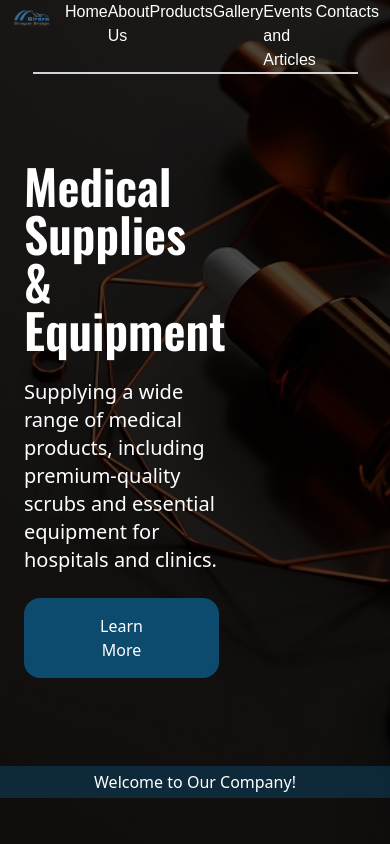
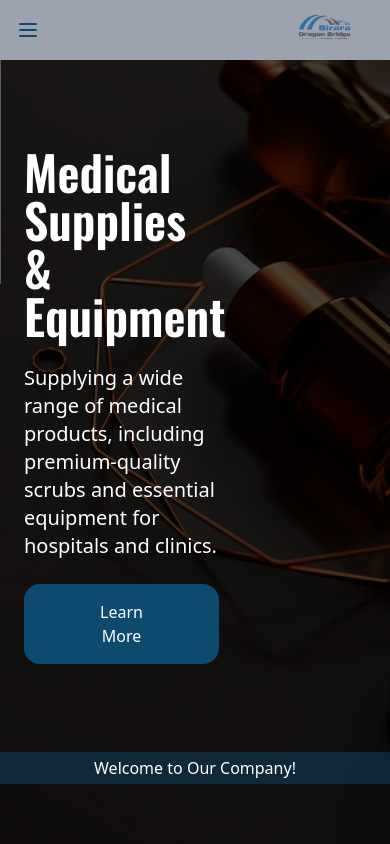
Before and after one commit to KidusThethird/birara_dragon, a React (Vite) app: page / in a window 390 px wide. Shown: the top 844 px of the page. Built offline with nearby package versions, Linux system fonts and the light colour scheme; a web font is replaced by a local one.

Commit message:
update: nav bar responsivness added

```diff
--- a/src/components/aboutus.jsx
+++ b/src/components/aboutus.jsx
@@ -22,7 +22,7 @@ export default function AboutUs() {
             }}
           />
         </div>
-        <div className="my-4 col-span-1 space-y-2 pr-8 text-gray-800 font-montserrat">
+        <div className="my-4 col-span-1 text-sm space-y-2 pr-8 text-gray-800 font-montserrat">
           <h1 className="text-2xl font-semibold">About Us</h1>
           <p>
             At Birara Dragon Bridge General Trading, we are committed to
--- a/src/components/navbar.jsx
+++ b/src/components/navbar.jsx
@@ -1,15 +1,23 @@
-import React from "react";
 import logo from "../assets/images/logo01.png";
+import { X, Menu } from "lucide-react";
+import React, { useState } from "react";
+import { motion } from "framer-motion";
 
 export default function NavBar() {
+  const [drawer, setDrawer] = useState(false);
+
+  const toggleDrawer = () => {
+    setDrawer(!drawer);
+  };
+
   return (
     <div className="">
-      <div className="grid grid-cols-6 w-full ">
-        <div>
-          <img src={logo} alt="" className="w-full col-span-2 " />
+      <div className="hidden md:grid grid-cols-6 w-full ">
+        <div className="col-span-1">
+          <img src={logo} alt="" className="w-full " />
         </div>
-        <div className="text-white my-auto col-span-3 w-full ">
-          <div className="flex justify-around font-playwrite">
+        <div className="text-white my-auto col-span-5 w-full ">
+          <div className="flex space-x-6 font-playwrite">
             <a
               href=""
               className="hover:text-sky-600 hover:scale-105 duration-100"
@@ -49,7 +57,32 @@ export default function NavBar() {
           </div>
         </div>
       </div>
-      <div className="border-b-2 border-gray-300 w-5/6 mx-auto"></div>
+      <div className="hidden md:block border-b-2 border-gray-300 w-5/6 mx-auto"></div>
+
+      <div className="block md:hidden relative w-full">
+        <div
+          onClick={toggleDrawer}
+          className="flex cursor-pointer justify-between px-4 bg-gray-400 text-sky-900"
+        >
+          {drawer ? <X className="my-auto" /> : <Menu className="my-auto" />}
+          <img src={logo} className="w-24" alt="" />
+        </div>
+        <motion.div
+          initial={{ x: "-100%" }}
+          animate={{ x: drawer ? "0%" : "-100%" }}
+          transition={{ duration: 0.3 }} // Smooth transition without bounce
+          className="absolute top-14 bg-gray-400 w-3/4"
+        >
+          <div className="px-8 space-y-3 py-3">
+            <h1>Home</h1>
+            <h1>About Us</h1>
+            <h1>Products</h1>
+            <h1>Gallery</h1>
+            <h1>Events and Articles</h1>
+            <h1>Contacts</h1>
+          </div>
+        </motion.div>
+      </div>
     </div>
   );
 }
--- a/tailwind.config.js
+++ b/tailwind.config.js
@@ -9,6 +9,17 @@ export default {
         montserrat: ["Montserrat", "sans-serif"],
       },
     },
+    screens: {
+      vsm: "400px",
+      smx: "500px",
+      sm: "640px",
+      ms: "700px",
+      md: "768px",
+      lmd: "950px",
+      lg: "1024px",
+      xl: "1280px",
+      xl2: "1440px", // Custom screen size
+    },
   },
   plugins: [],
 };
```
Also changed, not shown: vite.config.js.timestamp-1727235351629-5dbb64558732f.mjs (added, +10 -0 lines).
